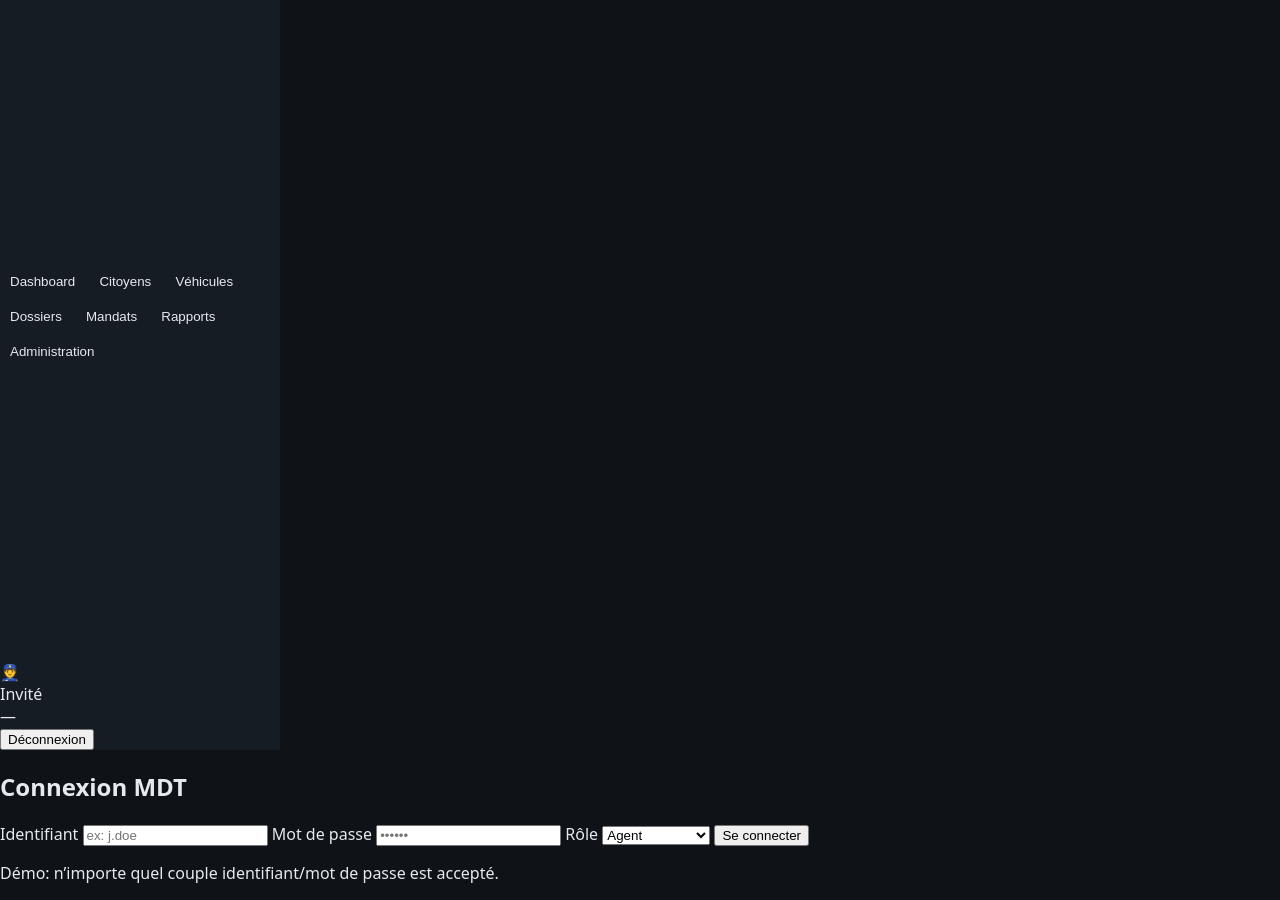
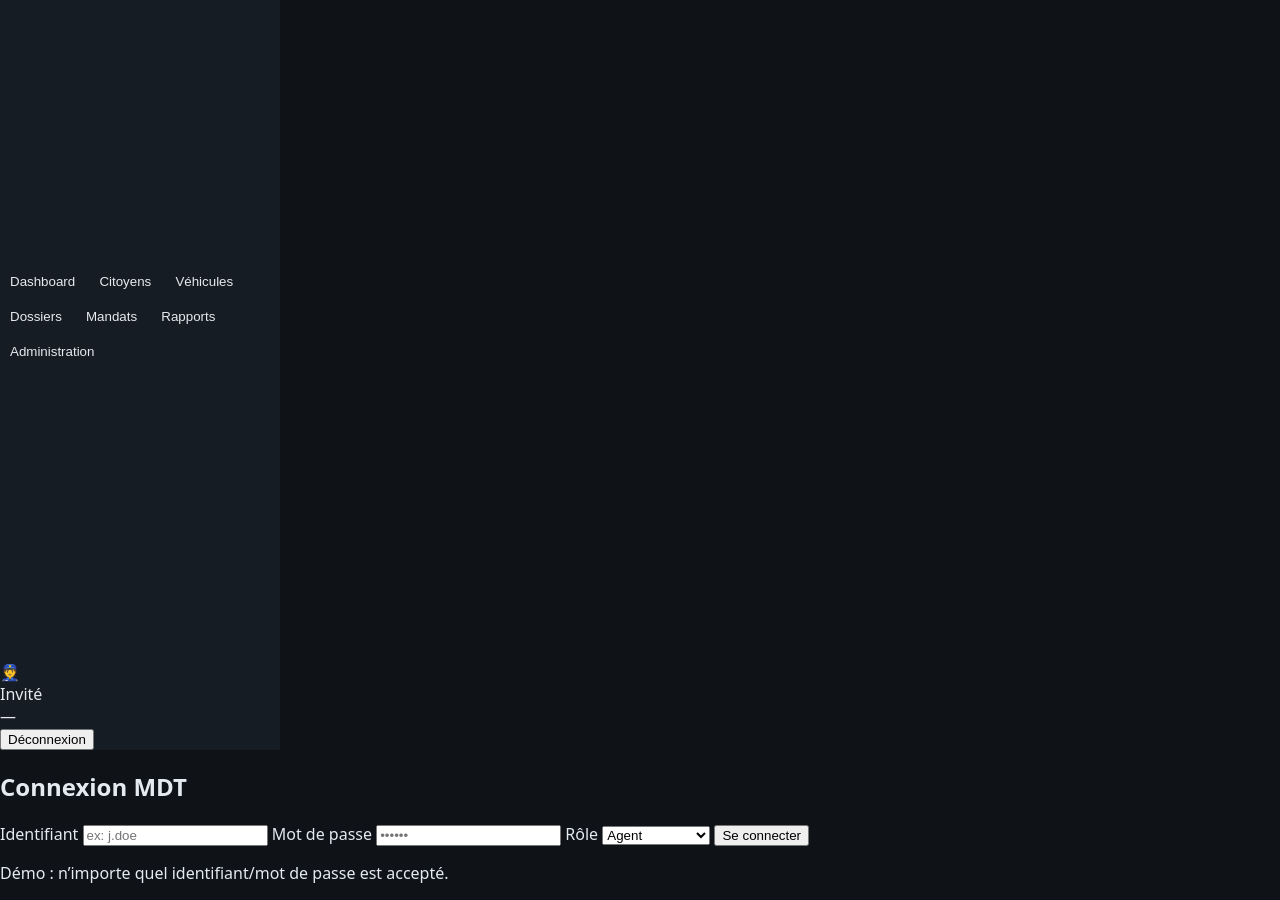
Before and after one commit to KynoxxI/MDT, a plain HTML site: page index.html in a window 1280 px wide. Shown: the part 50-950 px from the top of the page. Drawn offline with Linux system fonts and the light colour scheme.

Commit message:
Update index.html

```diff
--- a/index.html
+++ b/index.html
@@ -81,7 +81,7 @@
         </select>
       </label>
       <button type="submit" class="primary">Se connecter</button>
-      <p class="hint">Démo: n’importe quel couple identifiant/mot de passe est accepté.</p>
+      <p class="hint">Démo : n’importe quel identifiant/mot de passe est accepté.</p>
     </form>
   </div>
 
```
